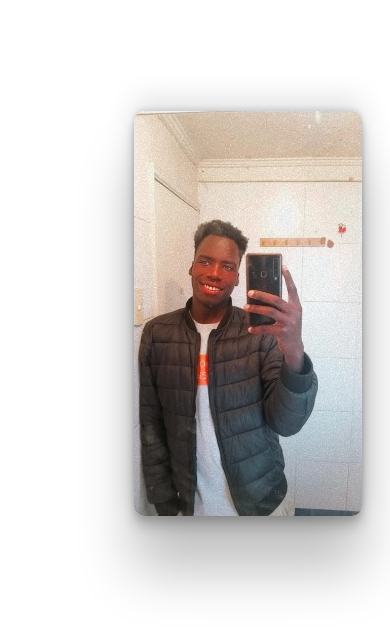
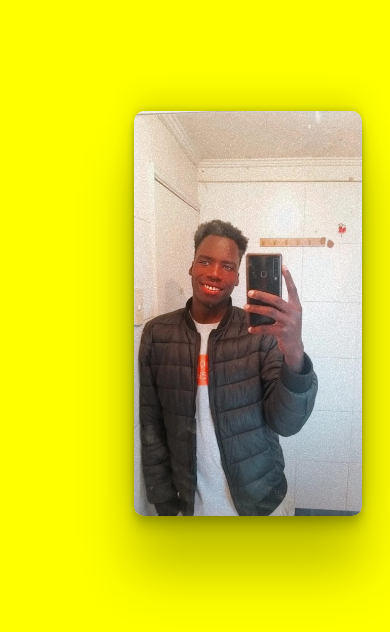
Before and after one commit to riffelinho/mi-primer-sitio-web, a plain HTML site: page 06-sitio-porfolio/index.html in a window 390 px wide. Shown: the top 632 px of the page. Drawn offline with Linux system fonts and the light colour scheme.

Commit message:
sexto commit: resolucion de diseño responsivo

```diff
--- a/06-sitio-porfolio/style.css
+++ b/06-sitio-porfolio/style.css
@@ -105,9 +105,9 @@
     text-transform: uppercase;
     border: 0px solid white;
     border-radius: 10px;
+}
 
-    @media screen and (max-width:700px) {
-        body {
-            background-color: yellow;
-        }
+
+    @media screen and (max-width:1200px) {
+        body {background-color: yellow; }
     }
```
